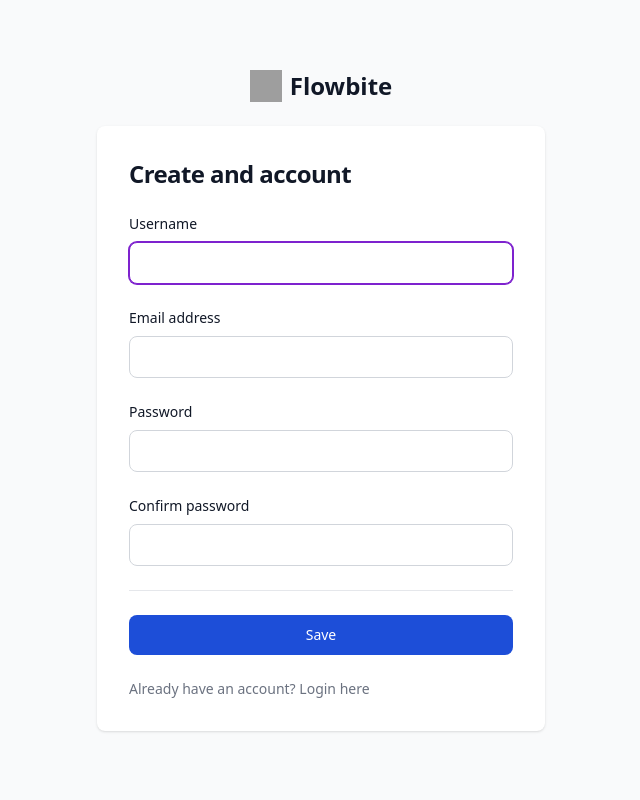
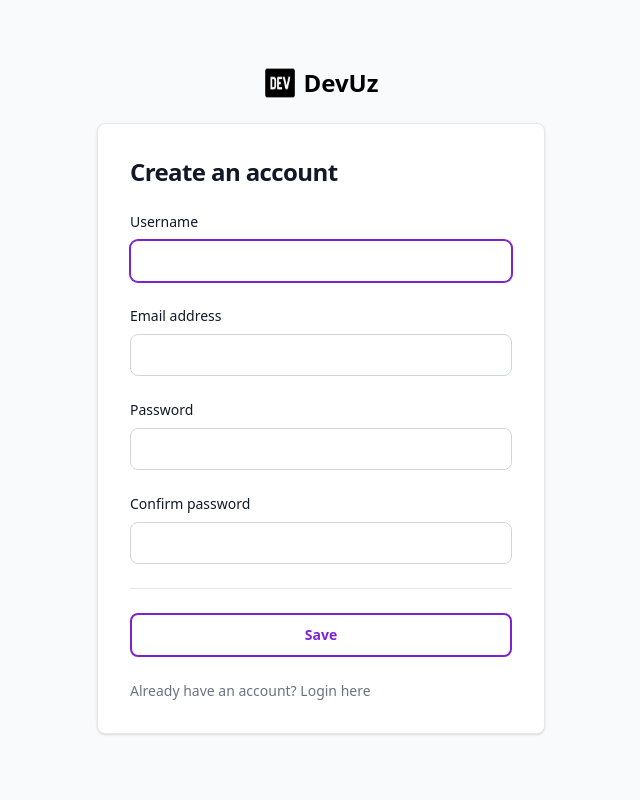
Before and after one commit to AbdulbositGo/DevClone, a Django app: page /register/ in a window 1280 px wide. Shown: the whole page, without its empty margins (319-959 px from the left). Run offline with Django 4.2, Linux system fonts and the light colour scheme; some libraries are stand-ins or nearby versions; grey boxes are pictures that could not be loaded.

Commit message:
Rgistration page dark mode changed

```diff
--- a/post/templates/post-update.html
+++ b/post/templates/post-update.html
@@ -6,7 +6,7 @@
 {% block content %}
     <div class="lg:w-8/12 m-auto mt-6 dark:bg-gray-900">
         <div class="mt-5 md:col-span-2 dark:bg-gray-900 md:mt-0">
-            <form  method="POST" enctype="multipart/form-data">
+            <form method="POST" enctype="multipart/form-data">
                 {% csrf_token %}
                 <div class="shadow sm:overflow-hidden sm:rounded-md">
                     <div class="dark:bg-gray-800 space-y-6 bg-white px-4 py-5 sm:p-6">
--- a/users/templates/registration.html
+++ b/users/templates/registration.html
@@ -1,36 +1,36 @@
 {% extends 'free_base.html' %}
 
+{% load static %}
+
 {% block free %}
-    <section class="bg-gray-50 dark:bg-gray-900">
+    <section class="bg-gray-50 dark:bg-black">
       <div class="flex flex-col items-center justify-center px-6 py-8 mx-auto md:h-screen lg:py-0">
-          <a href="#" class="flex items-center mb-6 text-2xl font-semibold text-gray-900 dark:text-white">
-              <img class="w-8 h-8 mr-2" src="https://flowbite.s3.amazonaws.com/blocks/marketing-ui/logo.svg" alt="logo">
-              Flowbite
+          <a href="/" class="flex items-center mb-6 text-2xl font-bold text-black dark:text-white">
+              <img class="w-8 h-8 mr-2" src="{% static 'icon.png' %}" alt="logo">
+              DevUz
           </a>
-          <div class="w-full bg-white rounded-lg shadow dark:border md:mt-0 sm:max-w-md xl:p-0 dark:bg-gray-800 dark:border-gray-700">
+          <div class="w-full bg-white rounded-lg shadow border md:mt-0 sm:max-w-md xl:p-0 dark:bg-zinc-900 dark:border-zinc-800">
               <div class="p-6 space-y-4 md:space-y-6 sm:p-8">
                   <h1 class="text-xl font-bold leading-tight tracking-tight text-gray-900 md:text-2xl dark:text-white">
-                      Create and account
+                      Create an account
                   </h1>
                   <form method="POST" class="space-y-4 md:space-y-6" action="{% url 'register' %}">
                       {% csrf_token %}
-
                       <div>
                           <label for="id_username" class="block mb-2 text-sm font-medium text-gray-900 dark:text-white">{{ form.username.label }}</label>
                           {{ form.username }}
                           <ul class="max-w-md space-y-1 mt-2 list-disc list-inside">
                               {% for error in  form.username.errors %}
-                                <li class="text-xs text-red-500">{{ error }}</li>
+                                <li class="text-sm text-red-500">{{ error }}</li>
                               {% endfor %}
                           </ul>
-
                       </div>
                       <div>
                           <label for="id_email" class="block mb-2 text-sm font-medium text-gray-900 dark:text-white">{{ form.email.label }}</label>
                           {{ form.email }}
                           <ul class="max-w-md space-y-1 mt-2 list-disc list-inside">
                               {% for error in  form.email.errors %}
-                                <li class="text-xs text-red-500">{{ error }}</li>
+                                <li class="text-sm text-red-500">{{ error }}</li>
                               {% endfor %}
                           </ul>
 
@@ -40,7 +40,7 @@
                           {{ form.password1 }}
                           <ul class="max-w-md space-y-1 mt-2 list-disc list-inside">
                               {% for error in  form.password1.errors %}
-                                <li class="text-xs text-red-500">{{ error }}</li>
+                                <li class="text-sm text-red-500">{{ error }}</li>
                               {% endfor %}
                           </ul>
                       </div>
@@ -50,15 +50,15 @@
 
                           <ul class="max-w-md space-y-1 mt-2 list-disc list-inside">
                           {% for error in  form.password2.errors %}
-                              <li class="text-xs text-red-500">{{ error }}</li>
+                              <li class="text-sm text-red-500">{{ error }}</li>
                           {% endfor %}
                           </ul>
                       </div>
                       <hr class="h-px my-8 bg-gray-200 border-0 dark:bg-gray-700">
 
-                      <button type="submit" class="text-white bg-blue-700 hover:bg-blue-800 w-full focus:ring-4 focus:ring-blue-300 font-medium rounded-lg text-sm px-5 py-2.5 mr-2 mb-2 dark:bg-blue-600 dark:hover:bg-blue-700 focus:outline-none dark:focus:ring-blue-800">Save</button>
+                      <button type="submit" class="text-purple-700 font-bold border-2 border-purple-700 hover:bg-purple-700 hover:dark:border-white hover:text-white w-full rounded-lg text-sm px-5 py-2.5 mr-2 mb-2">Save</button>
                       <p class="text-sm font-light text-gray-500 dark:text-gray-400">
-                          Already have an account? <a href="#" class="font-medium text-primary-600 hover:underline dark:text-primary-500">Login here</a>
+                          Already have an account? <a href="#" class="font-medium text-primary-600">Login here</a>
                       </p>
                   </form>
               </div>
```
Also changed, not shown: static/icon.ico (deleted).
